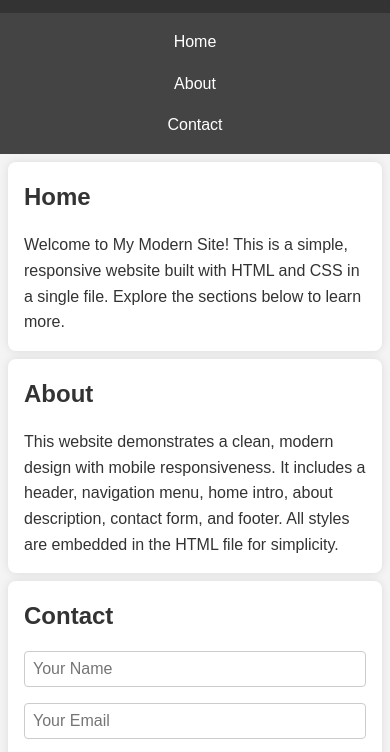
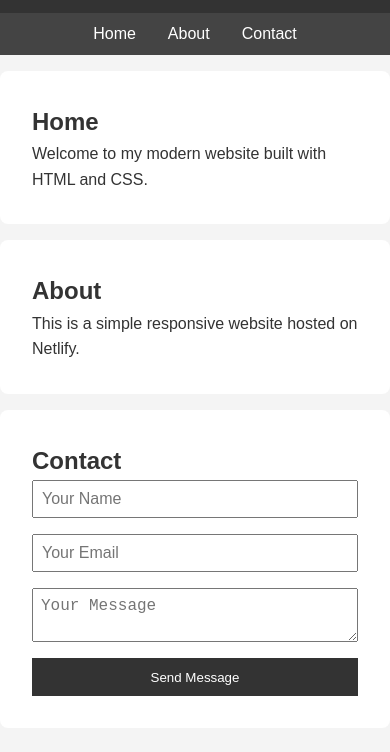
Before and after one commit to javed767/my-website, a plain HTML site: page index.html in a window 390 px wide. Shown: the part 70-822 px from the top of the page. Drawn offline with Linux system fonts and the light colour scheme.

Commit message:
Netlify contact form working
Updated the HTML structure and styles for better clarity and responsiveness.

```diff
--- a/index.html
+++ b/index.html
@@ -1,110 +1,99 @@
-<!DOCTYPE html>  <html lang="en">
+<!DOCTYP
+</body>  <!DOCTYPE html>
+<html lang="en">
 <head>
   <meta charset="UTF-8">
   <meta name="viewport" content="width=device-width, initial-scale=1.0">
   <title>My Modern Site</title>
+
   <style>
-        /* Reset and base styles */
     * {
       margin: 0;
       padding: 0;
       box-sizing: border-box;
     }
+
     body {
-            font-family: 'Arial', sans-serif;
+      font-family: Arial, sans-serif;
+      background: #f4f4f4;
+      color: #333;
       line-height: 1.6;
-            color: #333;
-            background-color: #f4f4f4;
     }
+
     header {
-            background-color: #333;
+      background: #333;
       color: #fff;
       padding: 1rem;
       text-align: center;
     }
+
     nav {
-            background-color: #444;
+      background: #444;
       padding: 0.5rem;
     }
+
     nav ul {
       list-style: none;
       display: flex;
       justify-content: center;
     }
+
     nav li {
       margin: 0 1rem;
     }
+
     nav a {
       color: #fff;
       text-decoration: none;
-            padding: 0.5rem;
-            transition: background-color 0.3s;
     }
-        nav a:hover {
-            background-color: #555;
+
+    section {
+      max-width: 800px;
+      margin: 1rem auto;
+      background: #fff;
+      padding: 2rem;
+      border-radius: 8px;
     }
-        section {
-            padding: 2rem;
-            margin: 1rem auto;
-            max-width: 800px;
-            background-color: #fff;
-            border-radius: 8px;
-            box-shadow: 0 0 10px rgba(0,0,0,0.1);
-        }
-        h2 {
-            margin-bottom: 1rem;
-            color: #333;
-        }
+
     form {
       display: flex;
       flex-direction: column;
     }
+
     input, textarea {
       margin-bottom: 1rem;
       padding: 0.5rem;
-            border: 1px solid #ccc;
-            border-radius: 4px;
       font-size: 1rem;
     }
+
     button {
-            padding: 0.5rem;
-            background-color: #333;
+      background: #333;
       color: #fff;
       border: none;
-            border-radius: 4px;
+      padding: 0.7rem;
       cursor: pointer;
-            font-size: 1rem;
     }
+
     button:hover {
-            background-color: #555;
+      background: #555;
     }
+
     footer {
-            background-color: #333;
+      background: #333;
       color: #fff;
       text-align: center;
       padding: 1rem;
       margin-top: 2rem;
     }
-        /* Mobile responsiveness */
-        @media (max-width: 768px) {
-            nav ul {
-                flex-direction: column;
-                align-items: center;
-            }
-            nav li {
-                margin: 0.5rem 0;
-            }
-            section {
-                margin: 0.5rem;
-                padding: 1rem;
-            }
-        }
   </style>
 </head>
+
 <body>
+
 <header>
   <h1>My Modern Site</h1>
 </header>
+
 <nav>
   <ul>
     <li><a href="#home">Home</a></li>
@@ -112,25 +101,36 @@
     <li><a href="#contact">Contact</a></li>
   </ul>
 </nav>
+
 <section id="home">
   <h2>Home</h2>
-        <p>Welcome to My Modern Site! This is a simple, responsive website built with HTML and CSS in a single file. Explore the sections below to learn more.</p>
+  <p>Welcome to my modern website built with HTML and CSS.</p>
 </section>
+
 <section id="about">
   <h2>About</h2>
-        <p>This website demonstrates a clean, modern design with mobile responsiveness. It includes a header, navigation menu, home intro, about description, contact form, and footer. All styles are embedded in the HTML file for simplicity.</p>
+  <p>This is a simple responsive website hosted on Netlify.</p>
 </section>
+
 <section id="contact">
   <h2>Contact</h2>
-        <form action="#" method="post">
+
+  <!-- NETLIFY FORM -->
+  <form name="contact" method="POST" data-netlify="true">
+    <input type="hidden" name="form-name" value="contact">
+
     <input type="text" name="name" placeholder="Your Name" required>
     <input type="email" name="email" placeholder="Your Email" required>
-            <textarea name="message" placeholder="Your Message" rows="5" required></textarea>
+    <textarea name="message" placeholder="Your Message" required></textarea>
+
     <button type="submit">Send Message</button>
   </form>
 </section>
+
 <footer>
-        <p>&copy; 2023 My Modern Site. All rights reserved.</p>
+  <p>© 2026 My Modern Site</p>
 </footer>
+
 </body>
 </html>
+</html>
```
Lines whose indentation alone changed are shown as unchanged.
